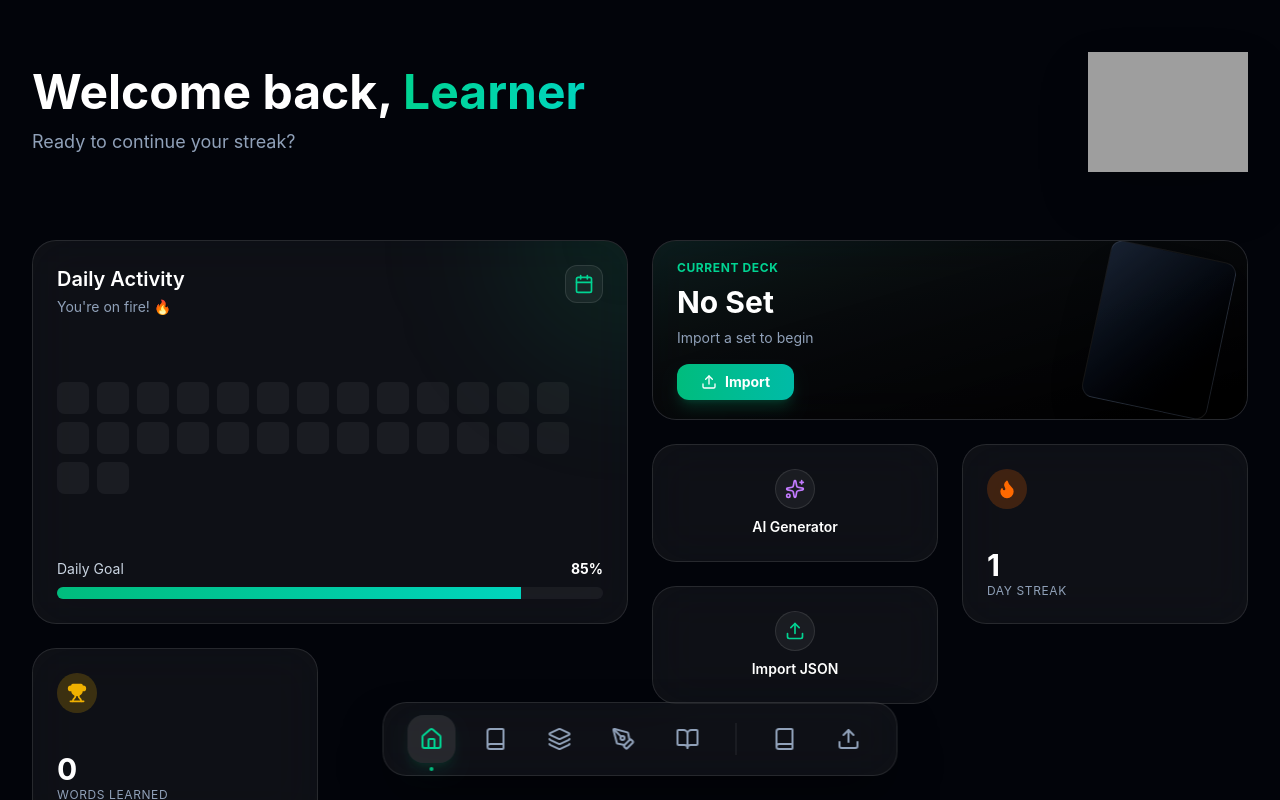
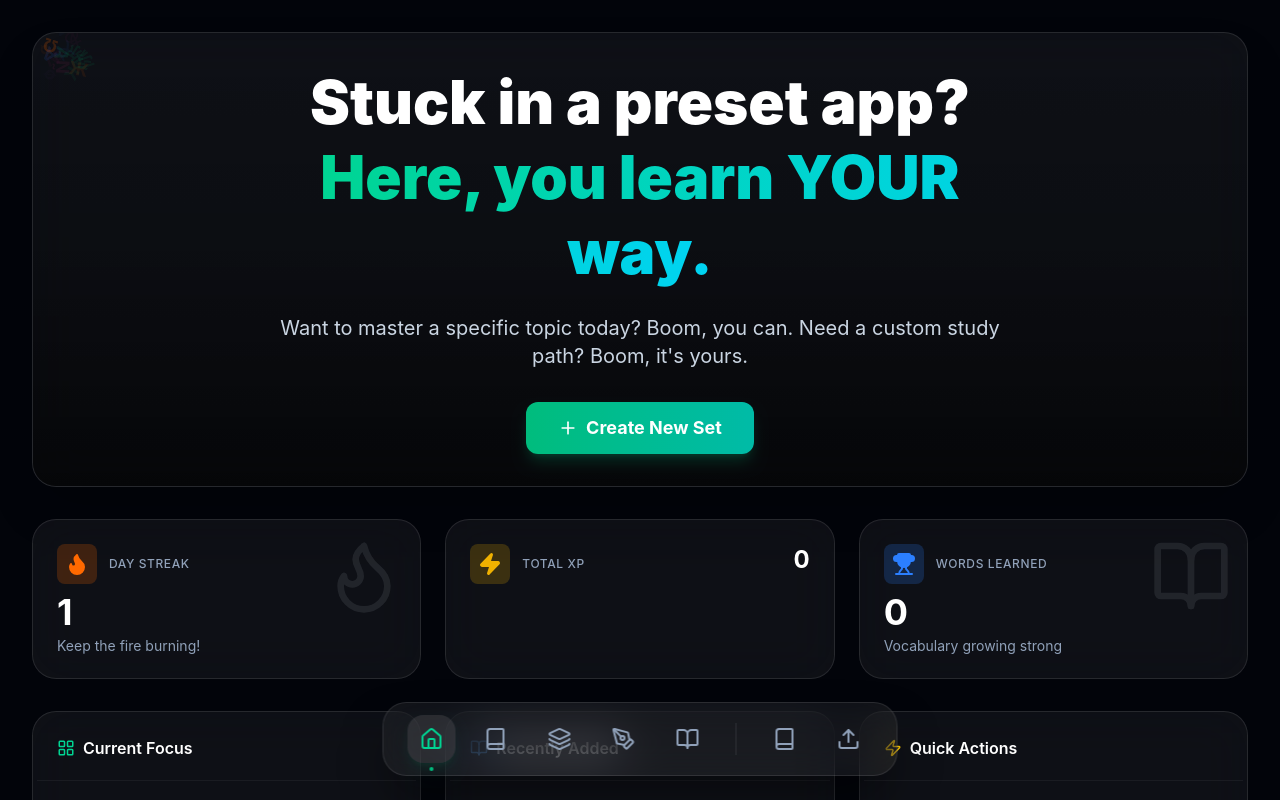
Before and after one commit to vedamsh95/VocabGrab, a React app: page /dashboard in a window 1280 px wide. Shown: the top 800 px of the page. Built offline with nearby package versions, Linux system fonts and the light colour scheme; grey boxes are pictures that could not be loaded; the HTML template or start-up script is replaced by a standard one.

Commit message:
Redesigned Dashboard (Hero, Stats, Decks)

```diff
--- a/src/components/Dashboard/Dashboard.tsx
+++ b/src/components/Dashboard/Dashboard.tsx
@@ -1,184 +1,287 @@
-import React from 'react';
-import { Link } from 'react-router-dom';
-import { Flame, Trophy, Upload, Play, Calendar, Sparkles } from 'lucide-react';
+import React, { useEffect, useState } from 'react';
+import { Link, useNavigate } from 'react-router-dom';
+import { Flame, Trophy, BookOpen, Play, Plus, ArrowRight, Zap, LayoutGrid } from 'lucide-react';
 import { motion } from 'framer-motion';
-import { getActiveSet } from '../../lib/storage';
-
-import Logo from '../../assets/Logo.png';
-
+import { getActiveSet, getAllSets } from '../../lib/storage';
+import type { StudySet } from '../../types/schema';
 import { useProgressStore } from '../../store/useProgressStore';
 
-const Dashboard: React.FC = () => {
-    const activeSet = getActiveSet();
-    const { streak, learnedWords, getWeeklyActivity } = useProgressStore();
-
-    // Get last 7 days activity (normalized for visualization)
-    const weeklyActivity = getWeeklyActivity();
-    // const maxActivity = Math.max(...weeklyActivity, 100); // Scale based on max or at least 100 XP
-
-    // Map activity to heatmap levels (0-2)
-    const days = weeklyActivity.map(amount => ({
-        level: amount > 50 ? 2 : amount > 0 ? 1 : 0
-    }));
-
-    // Fill remaining days to keep grid look (optional, or just show 7 days)
-    // For now let's just show the last 7 days in the grid
-    const displayDays = Array.from({ length: 21 }, () => ({ level: 0 })).concat(days);
+// Floating Letters Component
+const FloatingLetters = () => {
+    const characters = ['A', 'あ', '文', 'Ñ', 'ç', 'ẞ', '你', 'Ω', 'Ж', 'த', 'é', 'ü', 'å', 'ø'];
+    const colors = ['text-emerald-500/20', 'text-blue-500/20', 'text-purple-500/20', 'text-orange-500/20', 'text-pink-500/20'];
 
     return (
-        <div className="p-6 md:p-8 max-w-7xl mx-auto">
-            <header className="mb-12 flex flex-row items-center justify-between text-left">
-                <div>
-                    <h1 className="text-4xl md:text-5xl font-bold text-white mb-3">
-                        Welcome back, <span className="text-gradient">Learner</span>
-                    </h1>
-                    <p className="text-lg text-slate-400">Ready to continue your streak?</p>
+        <div className="absolute inset-0 overflow-hidden pointer-events-none select-none">
+            {Array.from({ length: 15 }).map((_, i) => (
+                <motion.div
+                    key={i}
+                    className={`absolute font-bold text-4xl ${colors[Math.floor(Math.random() * colors.length)]}`}
+                    initial={{
+                        x: Math.random() * 100 + '%',
+                        y: Math.random() * 100 + '%',
+                        opacity: 0,
+                        scale: 0.5,
+                        rotate: Math.random() * 360
+                    }}
+                    animate={{
+                        y: [null, Math.random() * -100],
+                        opacity: [0, 1, 0],
+                        rotate: [null, Math.random() * 360]
+                    }}
+                    transition={{
+                        duration: Math.random() * 10 + 10,
+                        repeat: Infinity,
+                        ease: "linear",
+                        delay: Math.random() * 5
+                    }}
+                >
+                    {characters[Math.floor(Math.random() * characters.length)]}
+                </motion.div>
+            ))}
+        </div>
+    );
+};
+
+const Dashboard: React.FC = () => {
+    const navigate = useNavigate();
+    const activeSet = getActiveSet();
+    const [sets, setSets] = useState<StudySet[]>([]);
+    const { streak, learnedWords, xp, getWeeklyActivity } = useProgressStore();
+
+    useEffect(() => {
+        setSets(getAllSets());
+    }, []);
+
+    // Sort sets by creation date (newest first)
+    const recentSets = [...sets].sort((a, b) => new Date(b.createdAt).getTime() - new Date(a.createdAt).getTime());
+    const mostRecent = recentSets.length > 0 ? recentSets[0] : null;
+
+    // Weekly Activity Data for Mini Chart
+    const weeklyActivity = getWeeklyActivity();
+    const maxActivity = Math.max(...weeklyActivity, 10); // Avoid divide by zero
+
+    return (
+        <div className="p-6 md:p-8 max-w-7xl mx-auto space-y-8">
+
+            {/* 1. HERO SECTION */}
+            <section className="relative rounded-3xl overflow-hidden glass-card min-h-[300px] flex items-center justify-center text-center p-8 border border-white/10 shadow-2xl">
+                <FloatingLetters />
+
+                <div className="relative z-10 max-w-3xl">
+                    <motion.div
+                        initial={{ opacity: 0, y: 20 }}
+                        animate={{ opacity: 1, y: 0 }}
+                        transition={{ duration: 0.8 }}
+                    >
+                        <h1 className="text-4xl md:text-6xl font-black text-white mb-6 leading-tight">
+                            Stuck in a preset app? <br />
+                            <span className="text-transparent bg-clip-text bg-gradient-to-r from-emerald-400 to-cyan-400">
+                                Here, you learn YOUR way.
+                            </span>
+                        </h1>
+                    </motion.div>
+
+                    <motion.p
+                        initial={{ opacity: 0 }}
+                        animate={{ opacity: 1 }}
+                        transition={{ delay: 0.5, duration: 0.8 }}
+                        className="text-lg md:text-xl text-slate-300 mb-8"
+                    >
+                        Want to master a specific topic today? Boom, you can.
+                        Need a custom study path? Boom, it's yours.
+                    </motion.p>
+
+                    <motion.div
+                        initial={{ opacity: 0, scale: 0.9 }}
+                        animate={{ opacity: 1, scale: 1 }}
+                        transition={{ delay: 0.8 }}
+                        className="flex justify-center gap-4"
+                    >
+                        <button
+                            onClick={() => navigate('/import')}
+                            className="btn-primary px-8 py-3 text-lg flex items-center gap-2 shadow-lg shadow-emerald-500/20"
+                        >
+                            <Plus size={20} />
+                            Create New Set
+                        </button>
+                    </motion.div>
                 </div>
-                <img src={Logo} alt="VocabGrab Logo" className="w-32 h-32 md:w-40 md:h-40 object-contain drop-shadow-2xl ml-6" />
-            </header>
 
-            <div className="grid grid-cols-1 md:grid-cols-3 lg:grid-cols-4 gap-6 auto-rows-[180px]">
+                {/* Background Gradient Mesh */}
+                <div className="absolute top-0 left-0 w-full h-full bg-gradient-to-b from-transparent via-black/20 to-black/60 z-0" />
+            </section>
 
-                {/* Bento Box 1: Daily Progress (Large) */}
+
+            {/* 2. STATS ROW */}
+            <section className="grid grid-cols-1 md:grid-cols-3 gap-6">
+                {/* Streak Tile */}
                 <motion.div
-                    className="glass-card p-6 md:col-span-2 md:row-span-2 flex flex-col justify-between relative overflow-hidden group"
-                    whileHover={{ scale: 1.01 }}
+                    whileHover={{ y: -5 }}
+                    className="glass-card p-6 flex flex-col justify-between h-40 relative overflow-hidden group"
                 >
-                    <div className="absolute top-0 right-0 w-64 h-64 bg-emerald-500/10 rounded-full blur-3xl -translate-y-1/2 translate-x-1/2" />
-
-                    <div className="flex justify-between items-start z-10">
-                        <div>
-                            <h3 className="text-xl text-white font-semibold mb-1">Daily Activity</h3>
-                            <p className="text-slate-400 text-sm">You're on fire! 🔥</p>
+                    <div className="absolute right-0 top-0 p-4 opacity-10 group-hover:opacity-20 transition-opacity">
+                        <Flame size={80} />
+                    </div>
+                    <div className="flex items-center gap-3 mb-2">
+                        <div className="p-2 bg-orange-500/20 rounded-lg text-orange-500">
+                            <Flame size={24} fill="currentColor" />
                         </div>
-                        <div className="bg-white/5 p-2 rounded-xl border border-white/10">
-                            <Calendar className="w-5 h-5 text-emerald-400" />
-                        </div>
+                        <span className="text-slate-400 font-medium uppercase tracking-wider text-xs">Day Streak</span>
                     </div>
-
-                    <div className="flex gap-2 mt-8 flex-wrap z-10">
-                        {displayDays.map((day, index) => (
-                            <div
-                                key={index}
-                                className={`w-8 h-8 rounded-lg transition-colors duration-500 ${day.level === 2 ? 'bg-emerald-500 shadow-lg shadow-emerald-500/20' :
-                                    day.level === 1 ? 'bg-emerald-500/40' :
-                                        'bg-white/5'
-                                    }`}
-                            />
-                        ))}
-                    </div>
-
-                    <div className="mt-8">
-                        <div className="flex justify-between text-sm mb-2">
-                            <span className="text-slate-300">Daily Goal</span>
-                            <span className="text-white font-bold">85%</span>
-                        </div>
-                        <div className="h-3 bg-white/5 rounded-full overflow-hidden">
-                            <motion.div
-                                className="h-full bg-gradient-to-r from-emerald-500 to-teal-400"
-                                initial={{ width: 0 }}
-                                animate={{ width: '85%' }}
-                                transition={{ duration: 1.5, ease: "easeOut" }}
-                            />
-                        </div>
+                    <div>
+                        <div className="text-4xl font-bold text-white">{streak.count}</div>
+                        <div className="text-sm text-slate-400 mt-1">Keep the fire burning!</div>
                     </div>
                 </motion.div>
 
-                {/* Bento Box 2: Current Deck (3D Tilt) */}
+                {/* XP & Activity Tile */}
                 <motion.div
-                    className="glass-card p-6 md:col-span-2 relative overflow-hidden group"
-                    whileHover={{ scale: 1.02 }}
+                    whileHover={{ y: -5 }}
+                    className="glass-card p-6 flex flex-col justify-between h-40 relative overflow-hidden group"
                 >
-                    <div className="absolute inset-0 bg-gradient-to-br from-emerald-900/20 to-black z-0" />
-                    <div className="relative z-10 flex justify-between items-center h-full">
-                        <div>
-                            <span className="text-xs font-bold text-emerald-400 uppercase tracking-wider mb-2 block">Current Deck</span>
-                            <h2 className="text-3xl font-bold text-white mb-2">
-                                {activeSet ? activeSet.targetLanguage : "No Set"}
-                            </h2>
-                            <p className="text-slate-400 text-sm mb-4">
-                                {activeSet ? activeSet.title : "Import a set to begin"}
-                            </p>
-                            {activeSet ? (
-                                <Link to="/flashcards" className="btn-primary px-6 py-2 inline-flex items-center gap-2 text-sm">
-                                    <Play className="w-4 h-4 fill-current" />
-                                    Resume
-                                </Link>
-                            ) : (
-                                <Link to="/import" className="btn-primary px-6 py-2 inline-flex items-center gap-2 text-sm">
-                                    <Upload className="w-4 h-4" />
-                                    Import
-                                </Link>
-                            )}
+                    <div className="flex justify-between items-start mb-4">
+                        <div className="flex items-center gap-3">
+                            <div className="p-2 bg-yellow-500/20 rounded-lg text-yellow-500">
+                                <Zap size={24} fill="currentColor" />
+                            </div>
+                            <span className="text-slate-400 font-medium uppercase tracking-wider text-xs">Total XP</span>
                         </div>
-                        {/* Decorative 3D Element */}
-                        <div className="hidden md:block w-32 h-40 bg-gradient-to-br from-slate-800 to-black border border-white/10 rounded-xl transform rotate-12 shadow-2xl opacity-80 group-hover:rotate-6 transition-transform duration-500" />
+                        <div className="text-2xl font-bold text-white">{xp.total}</div>
+                    </div>
+
+                    {/* Mini Bar Chart */}
+                    <div className="flex items-end justify-between h-16 gap-1">
+                        {weeklyActivity.map((val, i) => (
+                            <div key={i} className="w-full bg-white/5 rounded-t-sm relative group/bar">
+                                <motion.div
+                                    initial={{ height: 0 }}
+                                    animate={{ height: `${(val / maxActivity) * 100}%` }}
+                                    className="absolute bottom-0 w-full bg-emerald-500/50 rounded-t-sm group-hover/bar:bg-emerald-400 transition-colors"
+                                />
+                            </div>
+                        ))}
                     </div>
                 </motion.div>
 
-                {/* Bento Box 3: Quick Actions */}
-                <div className="flex flex-col gap-6 h-full">
-                    {/* AI Generator Tile */}
-                    <Link to="/import?mode=ai" className="group flex-1">
-                        <motion.div
-                            className="glass-card p-6 h-full flex flex-col items-center justify-center text-center relative overflow-hidden"
-                            whileHover={{ scale: 1.02 }}
-                        >
-                            <div className="absolute inset-0 bg-gradient-to-r from-purple-500/0 via-purple-500/10 to-purple-500/0 translate-x-[-100%] group-hover:translate-x-[100%] transition-transform duration-1000" />
-                            <div className="w-10 h-10 rounded-full bg-white/5 flex items-center justify-center mb-2 border border-white/10 group-hover:border-purple-500/50 transition-colors">
-                                <Sparkles className="w-5 h-5 text-purple-400" />
+                {/* Words Learned Tile */}
+                <motion.div
+                    whileHover={{ y: -5 }}
+                    className="glass-card p-6 flex flex-col justify-between h-40 relative overflow-hidden group"
+                >
+                    <div className="absolute right-0 top-0 p-4 opacity-10 group-hover:opacity-20 transition-opacity">
+                        <BookOpen size={80} />
+                    </div>
+                    <div className="flex items-center gap-3 mb-2">
+                        <div className="p-2 bg-blue-500/20 rounded-lg text-blue-500">
+                            <Trophy size={24} fill="currentColor" />
+                        </div>
+                        <span className="text-slate-400 font-medium uppercase tracking-wider text-xs">Words Learned</span>
+                    </div>
+                    <div>
+                        <div className="text-4xl font-bold text-white">{learnedWords.length}</div>
+                        <div className="text-sm text-slate-400 mt-1">Vocabulary growing strong</div>
+                    </div>
+                </motion.div>
+            </section>
+
+
+            {/* 3. LIBRARY / DECKS ROW */}
+            <section className="grid grid-cols-1 md:grid-cols-3 gap-6">
+
+                {/* Current Focus */}
+                <div className="glass-card p-1">
+                    <div className="p-5 border-b border-white/5">
+                        <h3 className="text-white font-semibold flex items-center gap-2">
+                            <LayoutGrid size={18} className="text-emerald-400" />
+                            Current Focus
+                        </h3>
+                    </div>
+                    <div className="p-6">
+                        {activeSet ? (
+                            <div className="space-y-4">
+                                <div>
+                                    <h4 className="text-xl font-bold text-white">{activeSet.title}</h4>
+                                    <p className="text-slate-400 text-sm">{activeSet.targetLanguage} • {activeSet.vocabulary.length} words</p>
+                                </div>
+                                <Link
+                                    to="/practice"
+                                    className="btn-primary w-full py-3 flex items-center justify-center gap-2"
+                                >
+                                    <Play size={18} fill="currentColor" />
+                                    Continue Learning
+                                </Link>
                             </div>
-                            <h3 className="text-white font-semibold text-sm">AI Generator</h3>
-                        </motion.div>
-                    </Link>
-
-                    {/* Import JSON Tile */}
-                    <Link to="/import?mode=json" className="group flex-1">
-                        <motion.div
-                            className="glass-card p-6 h-full flex flex-col items-center justify-center text-center relative overflow-hidden"
-                            whileHover={{ scale: 1.02 }}
-                        >
-                            <div className="absolute inset-0 bg-gradient-to-r from-emerald-500/0 via-emerald-500/10 to-emerald-500/0 translate-x-[-100%] group-hover:translate-x-[100%] transition-transform duration-1000" />
-                            <div className="w-10 h-10 rounded-full bg-white/5 flex items-center justify-center mb-2 border border-white/10 group-hover:border-emerald-500/50 transition-colors">
-                                <Upload className="w-5 h-5 text-emerald-400" />
+                        ) : (
+                            <div className="text-center py-4 text-slate-400">
+                                <p className="mb-4">No active set selected.</p>
+                                <Link to="/library" className="text-emerald-400 hover:underline">Go to Library</Link>
                             </div>
-                            <h3 className="text-white font-semibold text-sm">Import JSON</h3>
-                        </motion.div>
-                    </Link>
+                        )}
+                    </div>
                 </div>
 
-                {/* Bento Box 4: Streak */}
-                <motion.div
-                    className="glass-card p-6 h-full flex flex-col justify-between"
-                    whileHover={{ y: -5 }}
-                >
-                    <div className="w-10 h-10 rounded-full bg-orange-500/20 flex items-center justify-center text-orange-500">
-                        <Flame className="w-5 h-5 fill-current" />
+                {/* Recently Added */}
+                <div className="glass-card p-1">
+                    <div className="p-5 border-b border-white/5">
+                        <h3 className="text-white font-semibold flex items-center gap-2">
+                            <BookOpen size={18} className="text-blue-400" />
+                            Recently Added
+                        </h3>
                     </div>
-                    <div>
-                        <div className="text-3xl font-bold text-white">{streak.count}</div>
-                        <div className="text-xs text-slate-400 uppercase tracking-wider">Day Streak</div>
+                    <div className="p-6">
+                        {mostRecent ? (
+                            <div className="space-y-4">
+                                <div>
+                                    <h4 className="text-xl font-bold text-white">{mostRecent.title}</h4>
+                                    <p className="text-slate-400 text-sm">Added {new Date(mostRecent.createdAt).toLocaleDateString()}</p>
+                                </div>
+                                <button
+                                    onClick={() => {
+                                        // Logic to set active set could go here, or just navigate to library to select
+                                        navigate('/library');
+                                    }}
+                                    className="w-full py-3 rounded-xl bg-white/5 hover:bg-white/10 text-white font-medium transition-colors flex items-center justify-center gap-2"
+                                >
+                                    View in Library <ArrowRight size={18} />
+                                </button>
+                            </div>
+                        ) : (
+                            <div className="text-center py-4 text-slate-400">
+                                <p>No sets created yet.</p>
+                            </div>
+                        )}
                     </div>
-                </motion.div>
+                </div>
 
-                {/* Bento Box 5: Words Learned */}
-                <motion.div
-                    className="glass-card p-6 h-full flex flex-col justify-between"
-                    whileHover={{ y: -5 }}
-                >
-                    <div className="w-10 h-10 rounded-full bg-yellow-500/20 flex items-center justify-center text-yellow-500">
-                        <Trophy className="w-5 h-5 fill-current" />
+                {/* Quick Practice */}
+                <div className="glass-card p-1">
+                    <div className="p-5 border-b border-white/5">
+                        <h3 className="text-white font-semibold flex items-center gap-2">
+                            <Zap size={18} className="text-yellow-400" />
+                            Quick Actions
+                        </h3>
                     </div>
-                    <div>
-                        <div className="text-3xl font-bold text-white">
-                            {learnedWords.length}
-                        </div>
-                        <div className="text-xs text-slate-400 uppercase tracking-wider">Words Learned</div>
+                    <div className="p-6 grid grid-cols-2 gap-3">
+                        <Link
+                            to="/import?mode=ai"
+                            className="flex flex-col items-center justify-center p-4 rounded-xl bg-purple-500/10 hover:bg-purple-500/20 border border-purple-500/20 transition-all group"
+                        >
+                            <Zap size={24} className="text-purple-400 mb-2 group-hover:scale-110 transition-transform" />
+                            <span className="text-xs font-bold text-purple-300">AI Gen</span>
+                        </Link>
+                        <Link
+                            to="/flashcards"
+                            className="flex flex-col items-center justify-center p-4 rounded-xl bg-blue-500/10 hover:bg-blue-500/20 border border-blue-500/20 transition-all group"
+                        >
+                            <LayoutGrid size={24} className="text-blue-400 mb-2 group-hover:scale-110 transition-transform" />
+                            <span className="text-xs font-bold text-blue-300">Flashcards</span>
+                        </Link>
                     </div>
-                </motion.div>
+                </div>
 
-            </div>
-        </div >
+            </section>
+        </div>
     );
 };
 
```
